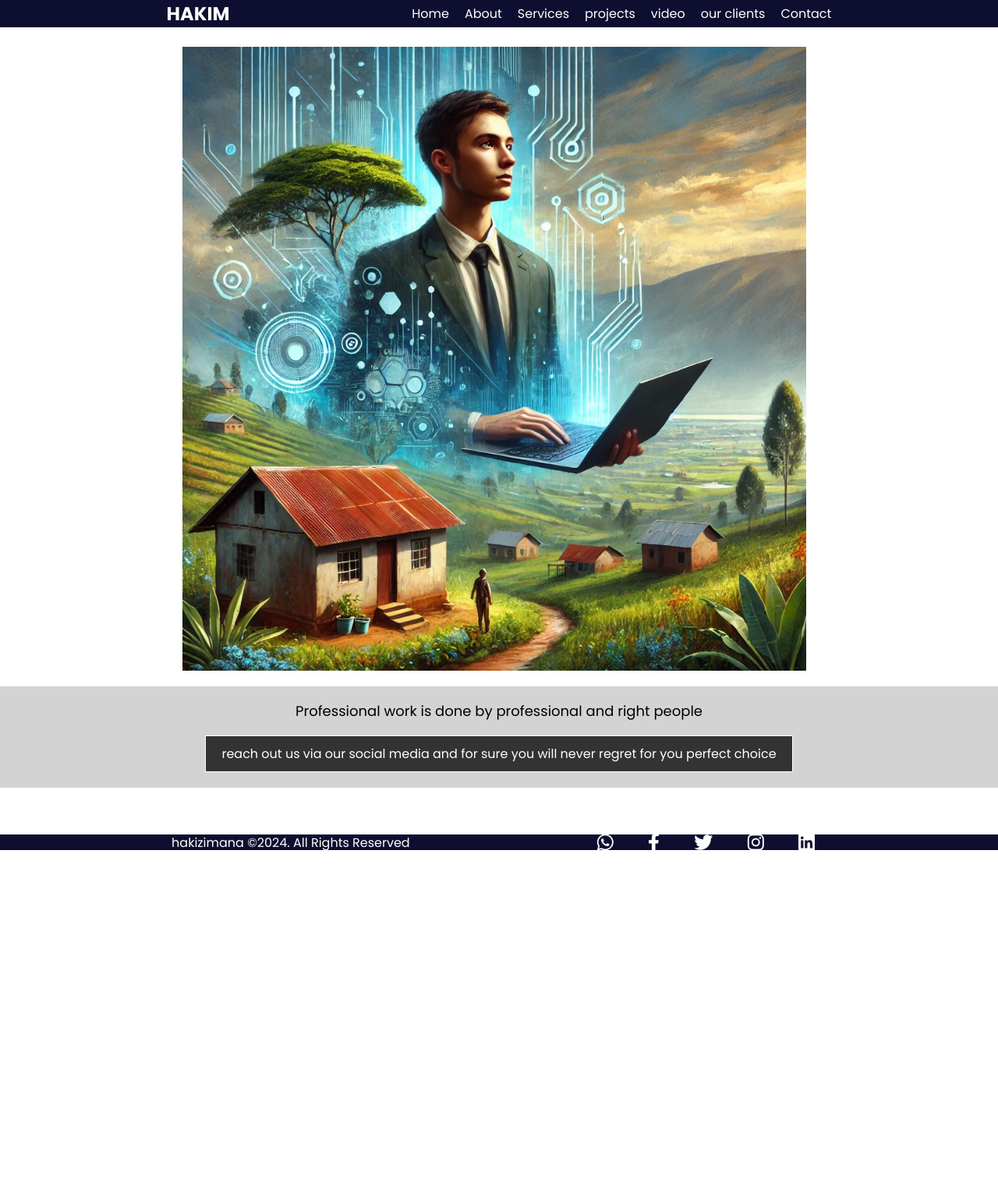
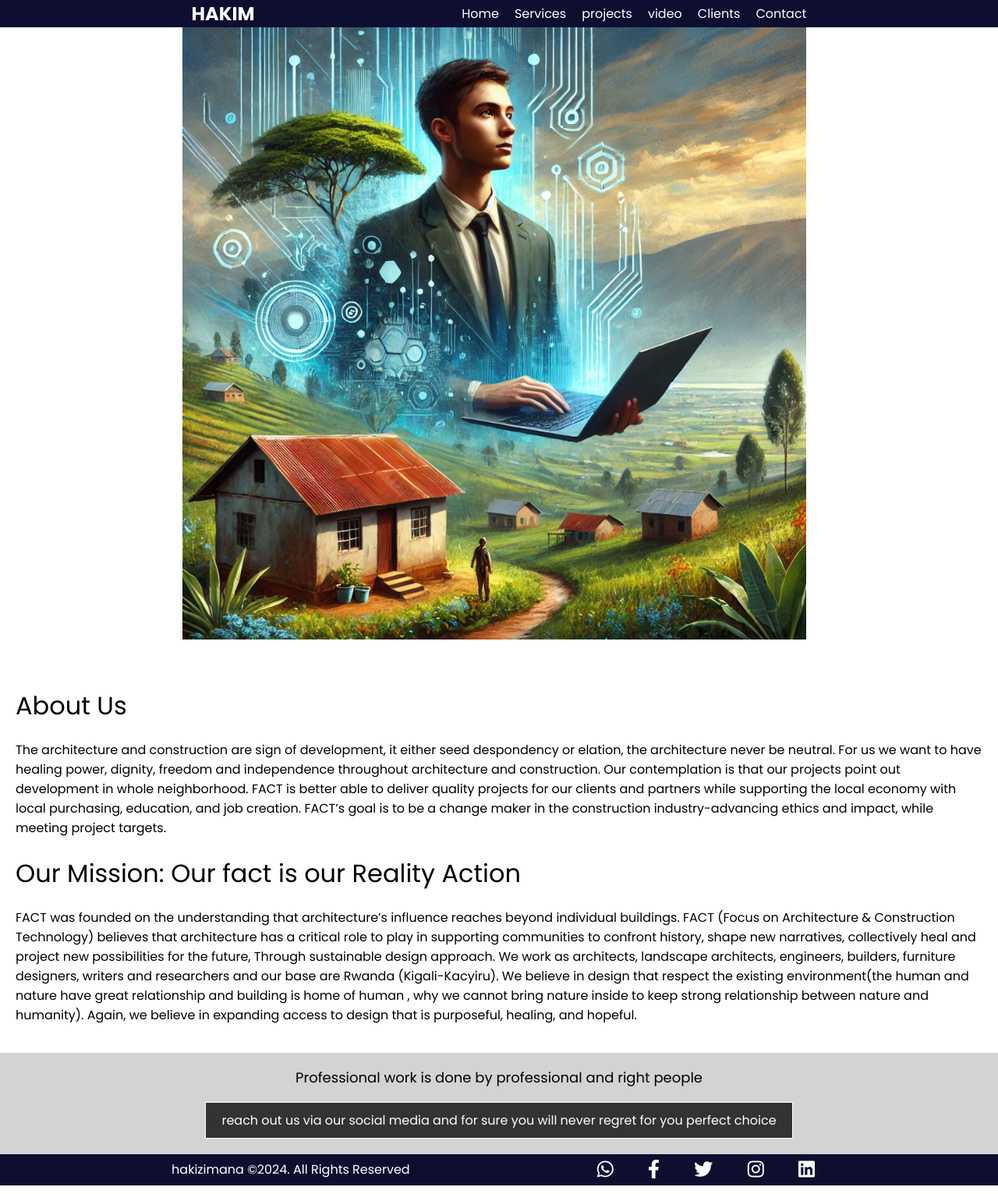
Before and after one commit to BoringoDavid/Hakiza, a Django app: page / in a window 1280 px wide. Shown: the whole page at 78% size. Before the commit the page ends 1090 px from the top, so only its background shows below. Run offline with Django 5.2, Linux system fonts and the light colour scheme; data comes from the database, SQL or seed files in the repository; both versions use the stored data as it was after the commit.

Commit message:
refresshing services page

```diff
--- a/FactWebApp/static/FactWebApp/css/base.css
+++ b/FactWebApp/static/FactWebApp/css/base.css
@@ -51,11 +51,11 @@ nav {
     color: blue;
 }
 
-/* Main Content */
+/* Main Content
 body > *:not(nav) {
-    margin-top: 60px; /* Push content below the fixed nav bar */
-    flex: 1; /* Makes content take up the remaining height, pushing the footer to the bottom */
-}
+    margin-top: 60px; /* Push content below the fixed nav bar *
+    flex: 1; /* Makes content take up the remaining height, pushing the footer to the bottom *
+}*/
 
 /* Footer */
 footer {
@@ -65,7 +65,7 @@ footer {
     color: white;
     padding: 5px;
     justify-content: space-evenly;
-    height: 10px;
+    height: 30px;
     margin: 0;
 }
 
--- a/FactWebApp/templates/FactWebApp/index.html
+++ b/FactWebApp/templates/FactWebApp/index.html
@@ -14,14 +14,36 @@ Home - PLACIDE HAKIZIMANA WEB
     {% endif %}
 {% endfor %}
 
+<div class="about-container">
+    <h1>About Us</h1>
+    <p>The architecture and construction are sign of development,
+        it either seed despondency or elation, the architecture never be neutral.
+        For us we want to have healing power, dignity, freedom and independence throughout architecture
+        and construction. Our contemplation is that our projects point out development in whole neighborhood. FACT is better able to deliver quality projects for our clients and partners while supporting the local economy with local purchasing, education, and job creation. FACT’s goal is to be a
+        change maker in the construction industry-advancing ethics and impact, while meeting project targets.</p>
+
+    <h1>Our Mission: Our fact is our Reality Action</h1>
+    <p>FACT was founded on the understanding that architecture’s influence reaches beyond individual
+        buildings. FACT (Focus on Architecture & Construction Technology) believes that architecture
+        has a critical role to play in supporting communities to confront history, shape new narratives,
+        collectively heal and project new possibilities for the future, Through sustainable design approach.
+        We work as architects, landscape architects, engineers, builders, furniture designers, writers and
+        researchers and our base are Rwanda (Kigali-Kacyiru). We believe in design that respect the existing
+        environment(the human and nature have great relationship and building is home of human , why we
+        cannot bring nature inside to keep strong relationship between nature and humanity).
+        Again, we believe in expanding access to design that is purposeful, healing, and hopeful.</p>
+</div>
 <div class="content">
     <p class="center-text">Professional work is done by professional and right people</p>
     <a href="{% url 'contact' %}" class="get-in-touch">reach out us via our social media and for sure
         you  will never regret for  you perfect choice
     </a>
 </div>
+
 {% endblock %}
 
 {% block extrastyles %}
 <link rel="stylesheet" type="text/css" href="{% static 'FactWebApp/css/index.css' %}">
+<link rel="stylesheet" type="text/css" href="{% static 'FactWebApp/css/about.css' %}">
+
 {% endblock %}
--- a/FactWebApp/templates/FactWebApp/services.html
+++ b/FactWebApp/templates/FactWebApp/services.html
@@ -16,7 +16,7 @@ Services - PLACIDE HAKIZIMANA WEB
 
 
 </div>
-<!---
+
             <div class="services-container">
                 {% for service_image in service_images %}
                 <div class="service" data-category="{{ service_image.category }}">
@@ -27,7 +27,6 @@ Services - PLACIDE HAKIZIMANA WEB
                 </div>
                 {% endfor %}
             </div>
-        -->
     <div class="reference-service"><a href="#">see some of our completed projects</a></div>
 {% endblock %}
 
--- a/FactWebApp/templates/FactWebApp/video.html
+++ b/FactWebApp/templates/FactWebApp/video.html
@@ -106,7 +106,3 @@ document.addEventListener('DOMContentLoaded', () => {
 {% block extrastyles %}
 <link rel="stylesheet" type="text/css" href="{% static 'FactWebApp/css/video.css' %}">
 {% endblock %}
-
-{% block extrajavascript %}
-<script src="{% static 'FactWebApp/JS/video.js' %}" defer></script>
-{% endblock %}
--- a/FactWebApp/templates/base.html
+++ b/FactWebApp/templates/base.html
@@ -17,11 +17,11 @@
     <div class="logo">HAKIM</div>
     <ul class="nav-links">
         <li><a href="{% url 'index' %}">Home</a></li>
-        <li><a href="{% url 'about' %}">About</a></li>
+        <!--<li><a href="{% url 'about' %}">About</a></li>-->
         <li><a href="{% url 'services' %}">Services</a></li>
         <li><a href="{% url 'design' %}">projects</a></li>
         <li><a href="{% url 'video' %}">video</a></li>
-        <li><a href="{% url 'research' %}">our clients</a></li>
+        <li><a href="{% url 'research' %}">Clients</a></li>
         <li><a href="{% url 'contact' %}">Contact</a></li>
 
     </ul>
```
Also changed, not shown: FactWebApp/static/FactWebApp/css/contact.css (+4 -3 lines), db.sqlite3.
